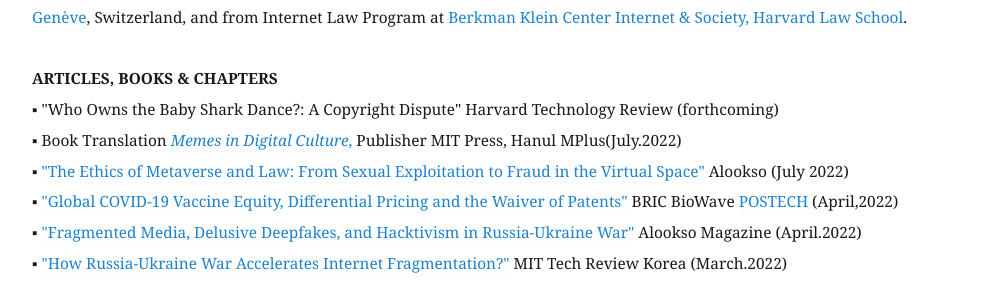
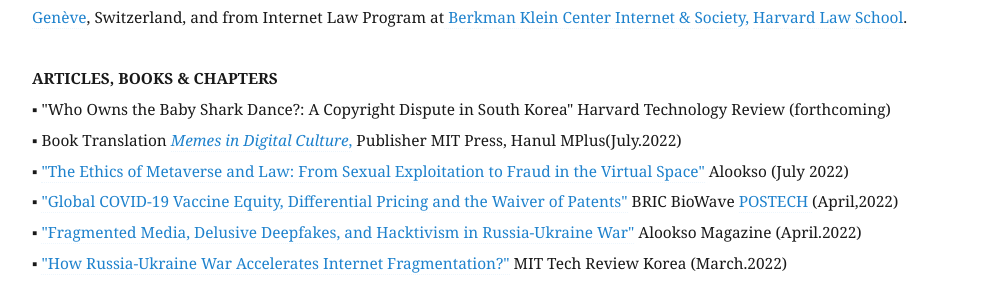
Before and after one commit to eunchangchoi/eunchangchoi.github.io, a Jekyll site: the page built from index.md, in a window 1280 px wide and 900 px high, scrolled down 1712 px. Shown: the part 161-447 px from the top of the window, without its empty margins (68-1059 px from the left). Built offline with Jekyll 4.4.1, drawn with Linux system fonts in a browser that asks for light colours.

Commit message:
Update index.md

```diff
--- a/index.md
+++ b/index.md
@@ -33,7 +33,7 @@
 <br>
 <br>
  <strong> ARTICLES, BOOKS & CHAPTERS </strong> <br>
-▪ "Who Owns the Baby Shark Dance?: A Copyright Dispute" Harvard Technology Review (forthcoming) <br>
+▪ "Who Owns the Baby Shark Dance?: A Copyright Dispute in South Korea" Harvard Technology Review (forthcoming) <br>
 ▪ Book Translation <a href="http://www.yes24.com/Product/Goods/110725374"><i> Memes in Digital Culture</i>,</a> Publisher MIT Press, Hanul MPlus(July.2022) <br>
 ▪ <a href="https://alook.so/posts/M9t4PDq"> "The Ethics of Metaverse and Law: From Sexual Exploitation to Fraud in the Virtual Space"</a> Alookso (July 2022)<br>
 ▪ <a href="https://www.ibric.org/myboard/read.php?id=4087&Page=1&Board=REPORT&TodayReview=1/"> "Global COVID-19 Vaccine Equity, Differential Pricing and the Waiver of Patents"</a> BRIC BioWave <a href="https://www.ibric.org/biowave/bio_webzine_index.php"> POSTECH </a>(April,2022)<br>
```
